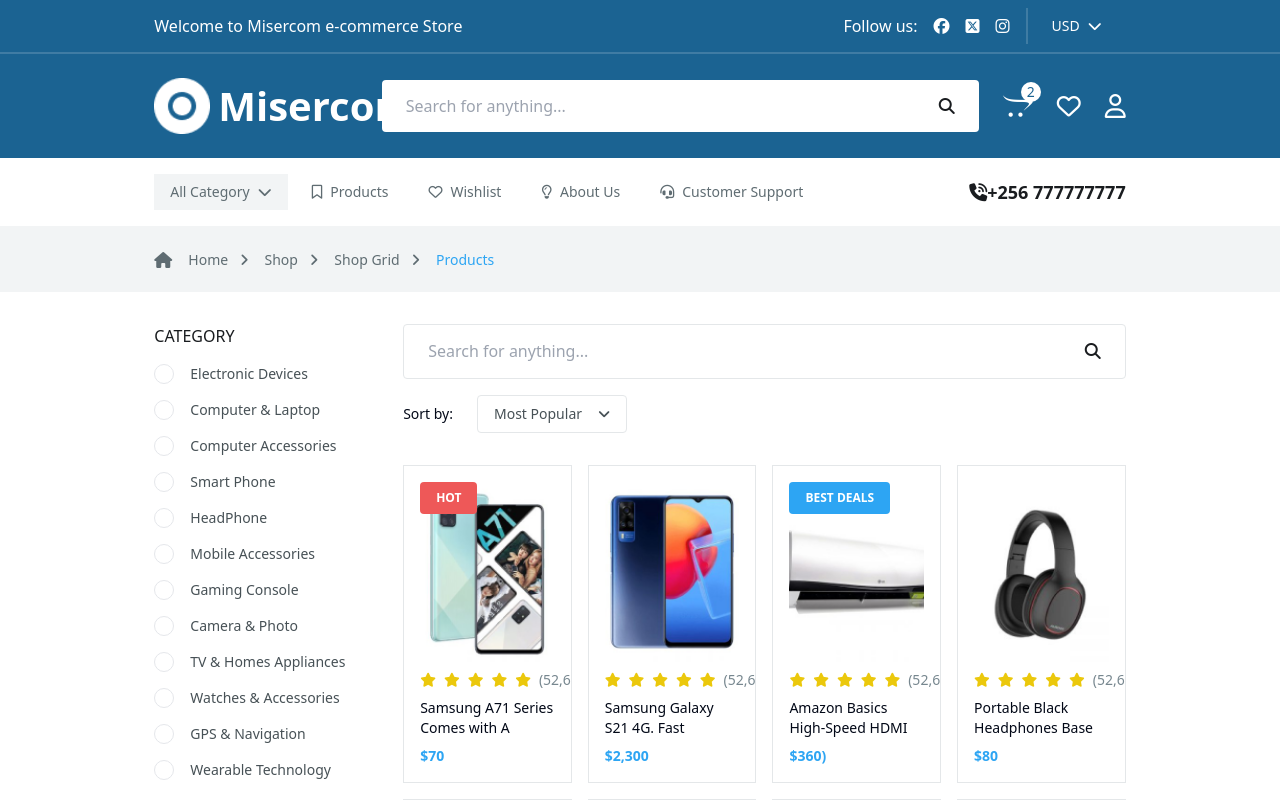
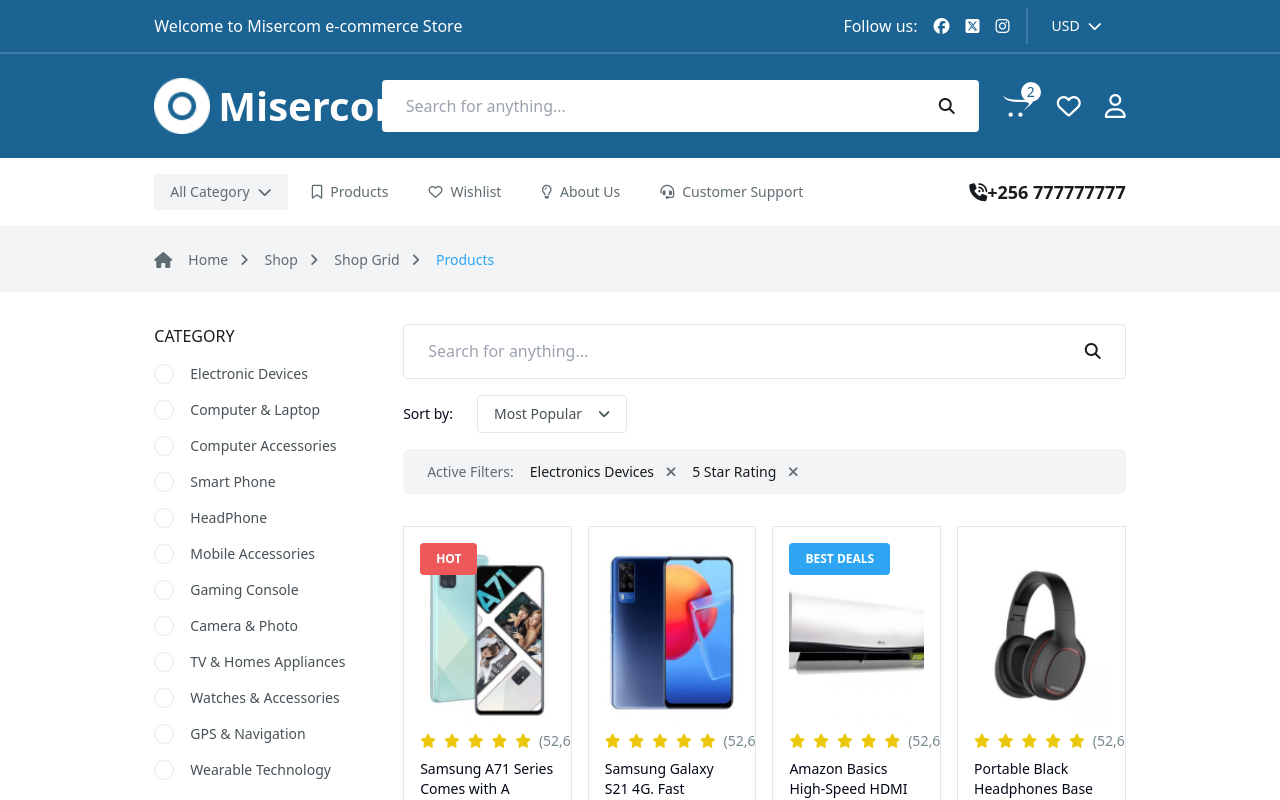
Before and after one commit to Ssaava/e-commerce-shop, a React (Vite) app: page /products in a window 1280 px wide. Shown: the top 800 px of the page. Built offline with nearby package versions, Linux system fonts and the light colour scheme.

Commit message:
added filter listing section

```diff
--- a/src/pages/Products.tsx
+++ b/src/pages/Products.tsx
@@ -204,12 +204,28 @@
                                     </button>
                                 </div>
                             </div>
+                            {/**/}
+                            <div className={"py-[.8rem] px-6 my-4 rounded-md bg-gray-50"}>
+                                <ul className={"flex gap-4 items-center text-sm"}>
+
+                                    <button className={"text-gray-600 flex duration-150 gap-4 items-center"}>
+                                        <li>Active Filters: </li>
+                                    </button>
+                                    <button>
+                                        <li className={"text-gray-900 font-medium"}>Electronics Devices <i className="text-gray-600 ml-2 fa-solid fa-xmark"></i></li>
+                                    </button>
+                                    <button>
+                                        <li className={"text-gray-900 font-medium"}>5 Star Rating <i className="text-gray-600 ml-2 fa-solid fa-xmark"></i></li>
+                                    </button>
+
+                                </ul>
+                            </div>
                         </div>
                         <div className={"my-8"}>
                             <div className={"grid grid-cols-4 grid-rows-2 gap-4 flex-grow"}>
                                 {/*    Products Card*/}
                                 {
-                                    products.slice(0,32).map(({image, name, price, deals, discount}) => (
+                                    products.slice(0, 32).map(({image, name, price, deals, discount}) => (
                                         <ProductCard src={image} name={name} amount={price} deal={deals}
                                                      className={"max-h-[20rem] overflow-hidden"} discount={discount}/>
                                     ))
@@ -220,11 +236,11 @@
                         <Pagination>
                             <PaginationContent>
                                 <PaginationItem>
-                                <PaginationPrevious href="/products" />
+                                    <PaginationPrevious href="/products"/>
                                 </PaginationItem>
                                 <div className={"flex items-center max-w-[30rem] overflow-hidden"}>
                                     {
-                                    products.map((_, index)=>(
+                                        products.map((_, index) => (
                                             <PaginationItem key={index}>
                                                 <PaginationLink href="#">{index}</PaginationLink>
                                         </PaginationItem>
```
Lines whose indentation alone changed are shown as unchanged.
